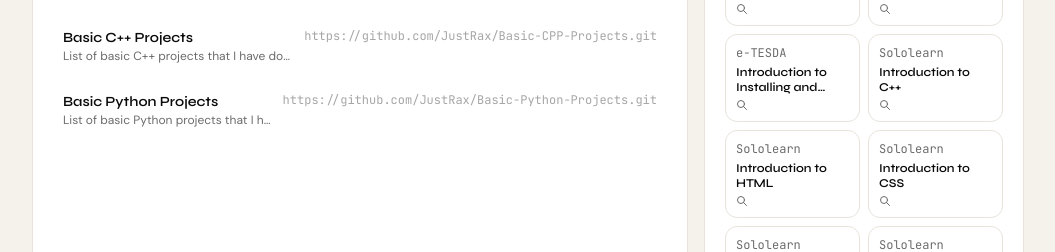
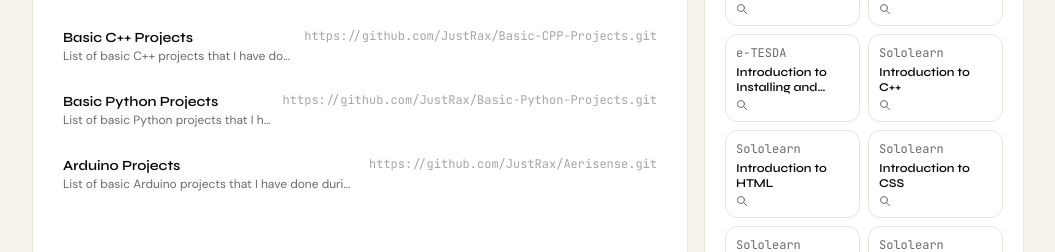
Before and after one commit to JustRax/portfolio, a Vue app: page / in a window 1280 px wide. Shown: the part 1110-1362 px from the top of the page, without its empty margins (112-1167 px from the left). Built offline with nearby package versions, Linux system fonts and the light colour scheme.

Commit message:
feat: add Arduino projects to portfolio

```diff
--- a/src/data/portfolio.js
+++ b/src/data/portfolio.js
@@ -94,6 +94,12 @@ export const projects = [
     description: 'List of basic Python projects that I have done during my time in high school. These projects include a variety of simple applications that demonstrate fundamental Python skills and concepts.',
     url: 'https://github.com/JustRax/Basic-Python-Projects.git',
     domain: 'https://github.com/JustRax/Basic-Python-Projects.git',
+  },
+  {
+    name: 'Arduino Projects',
+    description: 'List of basic Arduino projects that I have done during my time in high school. These projects include a variety of simple applications that demonstrate fundamental Arduino skills and concepts.',
+    url: 'https://github.com/JustRax/Aerisense.git',
+    domain: 'https://github.com/JustRax/Aerisense.git',
   }
 ]
 
```
